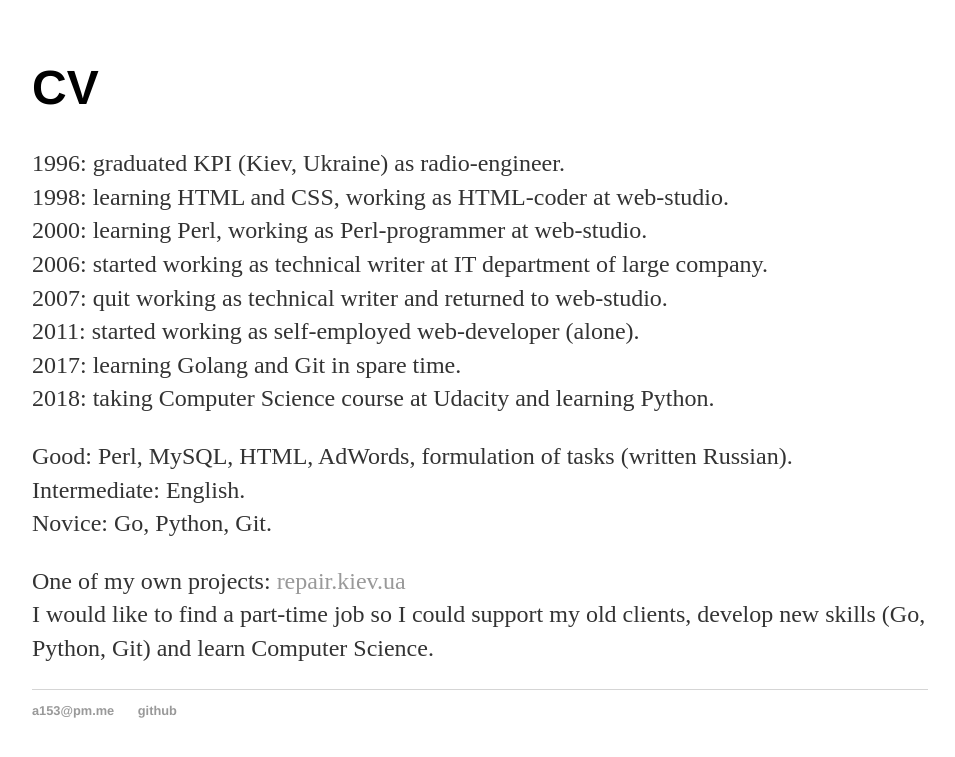
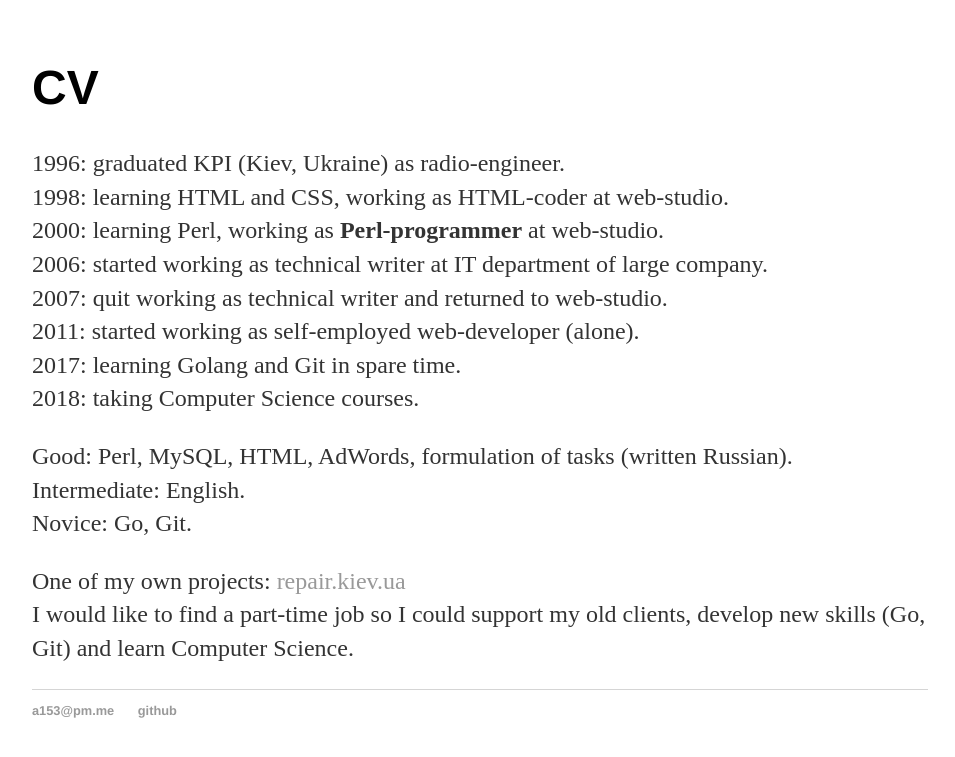
Before and after one commit to aa153/aa153.github.io, a Jekyll site: the page built from index.html, in a window 1280 px wide. Shown: the top 757 px of the page, without its empty margins (160-1115 px from the left). Built offline with Jekyll 4.4.1, drawn with Linux system fonts in a browser that asks for light colours.

Commit message:
Update index.html

```diff
--- a/index.html
+++ b/index.html
@@ -7,21 +7,20 @@ title: perl programmer CV
 	<p>
 		1996: graduated KPI (Kiev, Ukraine) as radio-engineer.<br>
 		1998: learning HTML and CSS, working as HTML-coder at web-studio.<br>
-		2000: learning Perl, working as Perl-programmer at web-studio.<br>
+		2000: learning Perl, working as <b>Perl-programmer</b> at web-studio.<br>
 		2006: started working as technical writer at IT department of large company.<br>
 		2007: quit working as technical writer and returned to web-studio.<br>
 		2011: started working as self-employed web-developer (alone).<br>
-		<!-- 2017: realized I'm walking around with each new client and doing the same things.<br> -->
 		2017: learning Golang and Git in spare time.<br>
-		2018: taking Computer Science course at Udacity and learning Python.
+		2018: taking Computer Science courses.
 	</p>
 	<p>
 		Good: Perl, MySQL, HTML, AdWords, formulation of tasks (written Russian).<br>
 		Intermediate: English.<br>
-		Novice: Go, Python, Git.
+		Novice: Go, Git.
 	</p>
 	<p>
 		One of my own projects: <a href="https://www.repair.kiev.ua" target="_blank">repair.kiev.ua</a> <br>
-		I would like to find a part-time job so I could support my old clients, develop new skills (Go, Python, Git) and learn Computer Science.<br>
+		I would like to find a part-time job so I could support my old clients, develop new skills (Go, Git) and learn Computer Science.<br>
 	</p>
 	</div><!-- /.blurb -->
```
